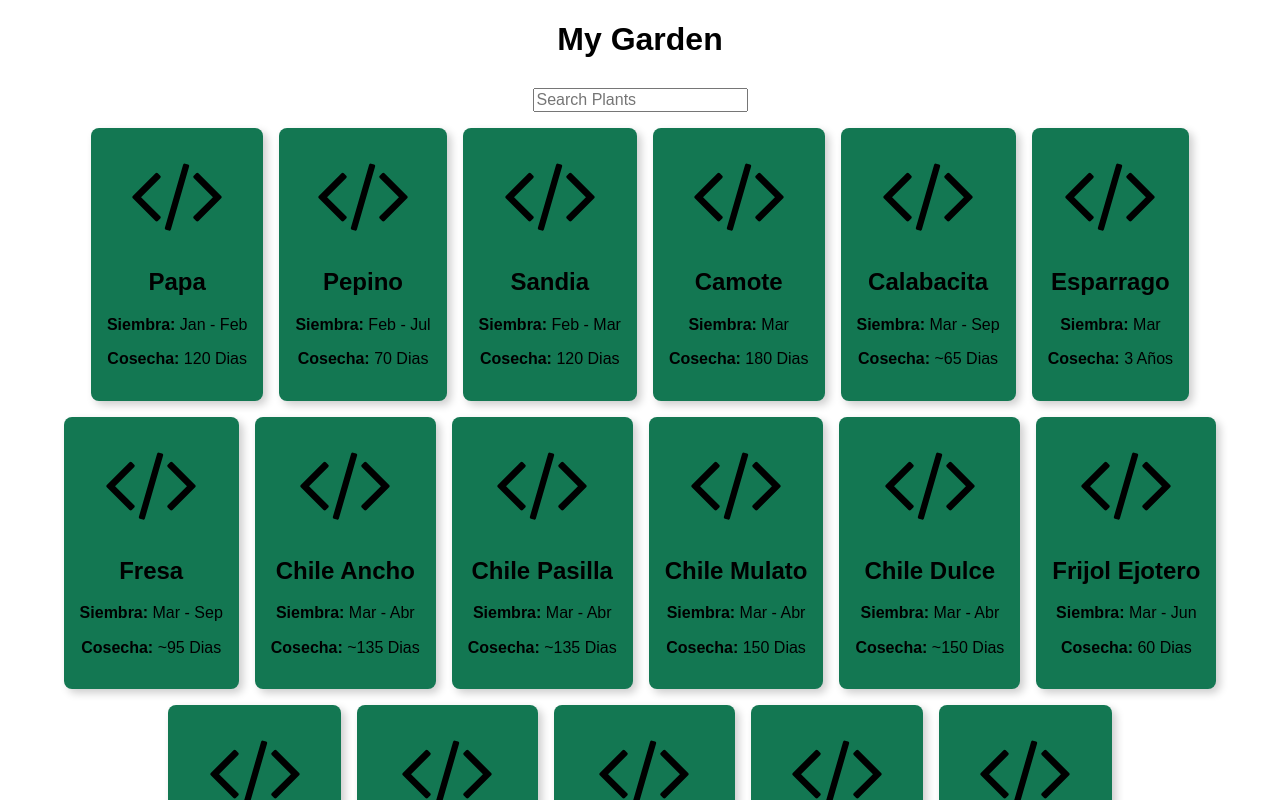
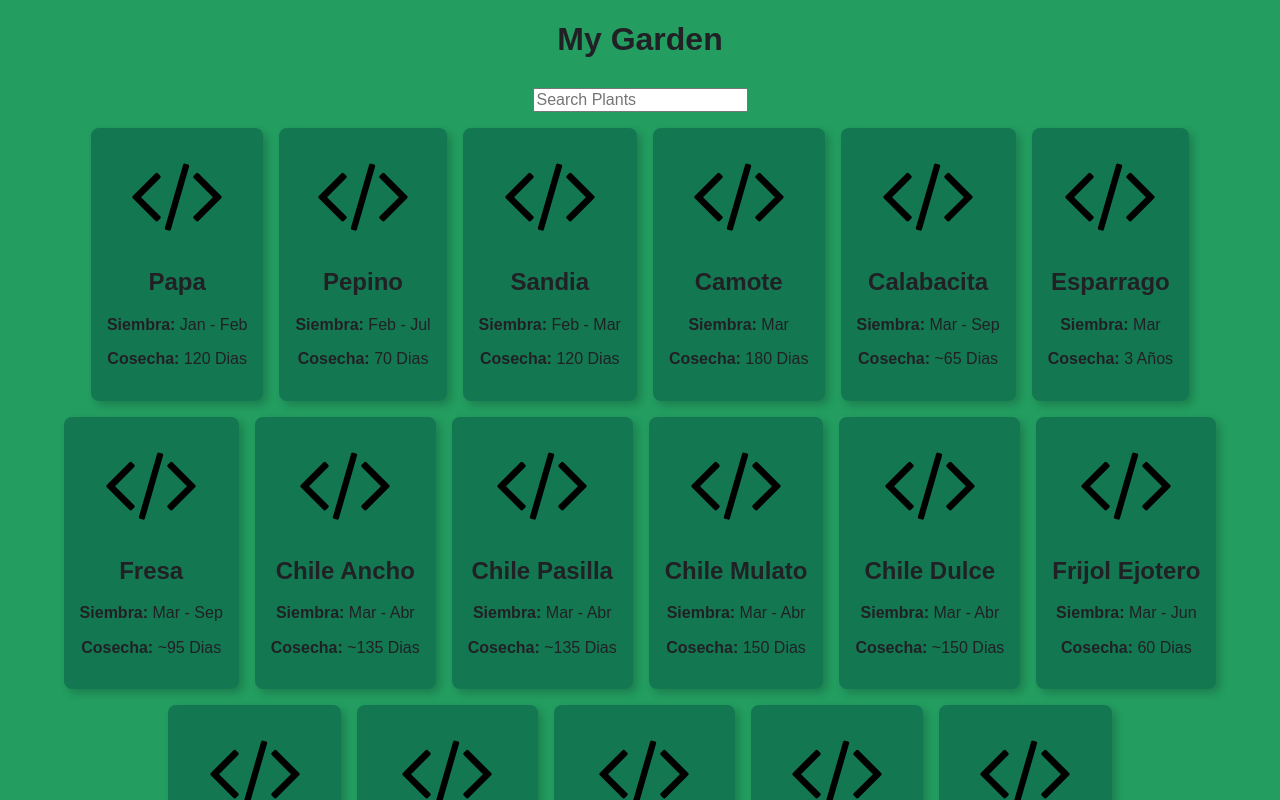
Before and after one commit to dotmotion/Herbalizer, a React (Create React App) app: page / in a window 1280 px wide. Shown: the top 800 px of the page. Built offline with nearby package versions, Linux system fonts and the light colour scheme.

Commit message:
added new styles

```diff
--- /dev/null
+++ b/src/app.css
@@ -0,0 +1,3 @@
+.card {
+  background: #a3de83;
+}
--- a/src/index.css
+++ b/src/index.css
@@ -2,4 +2,6 @@ body {
   margin: 0;
   padding: 0;
   font-family: sans-serif;
+  background: #239d60;
+  color: #212125;
 }
```
